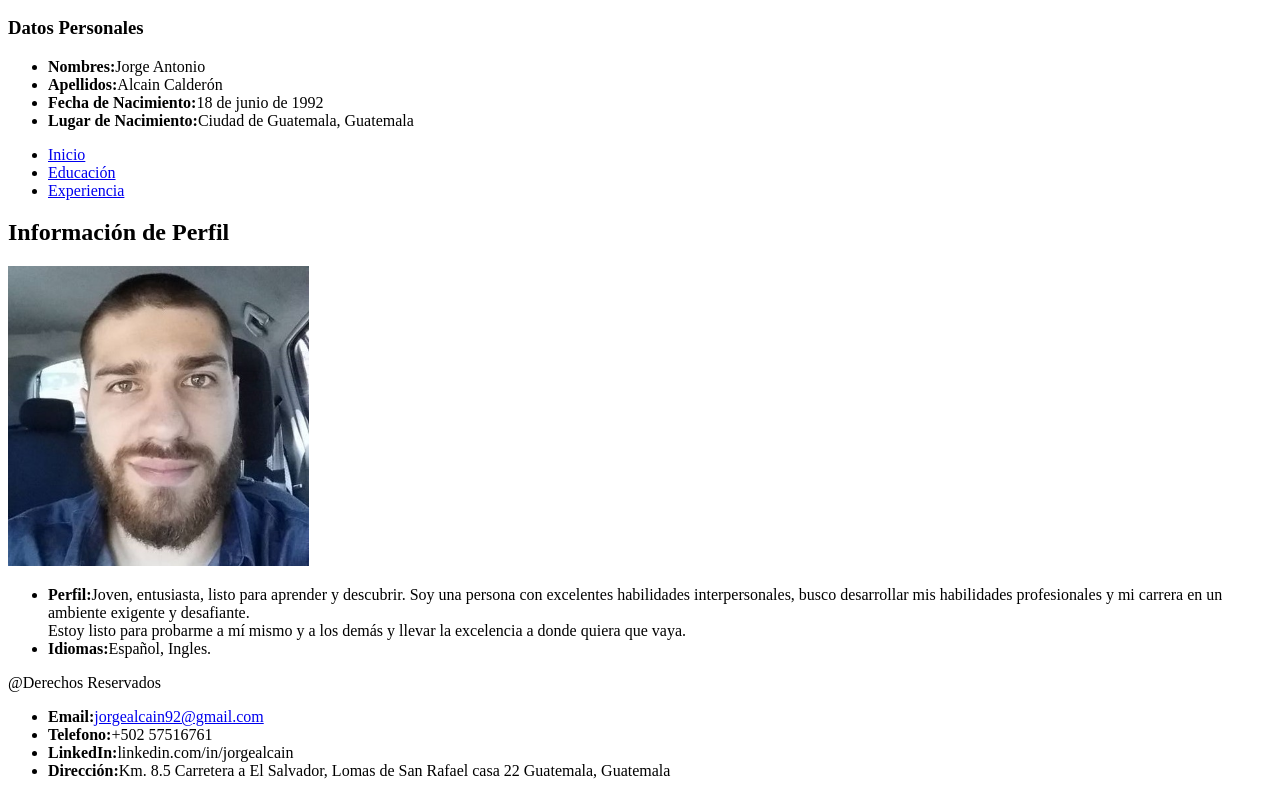
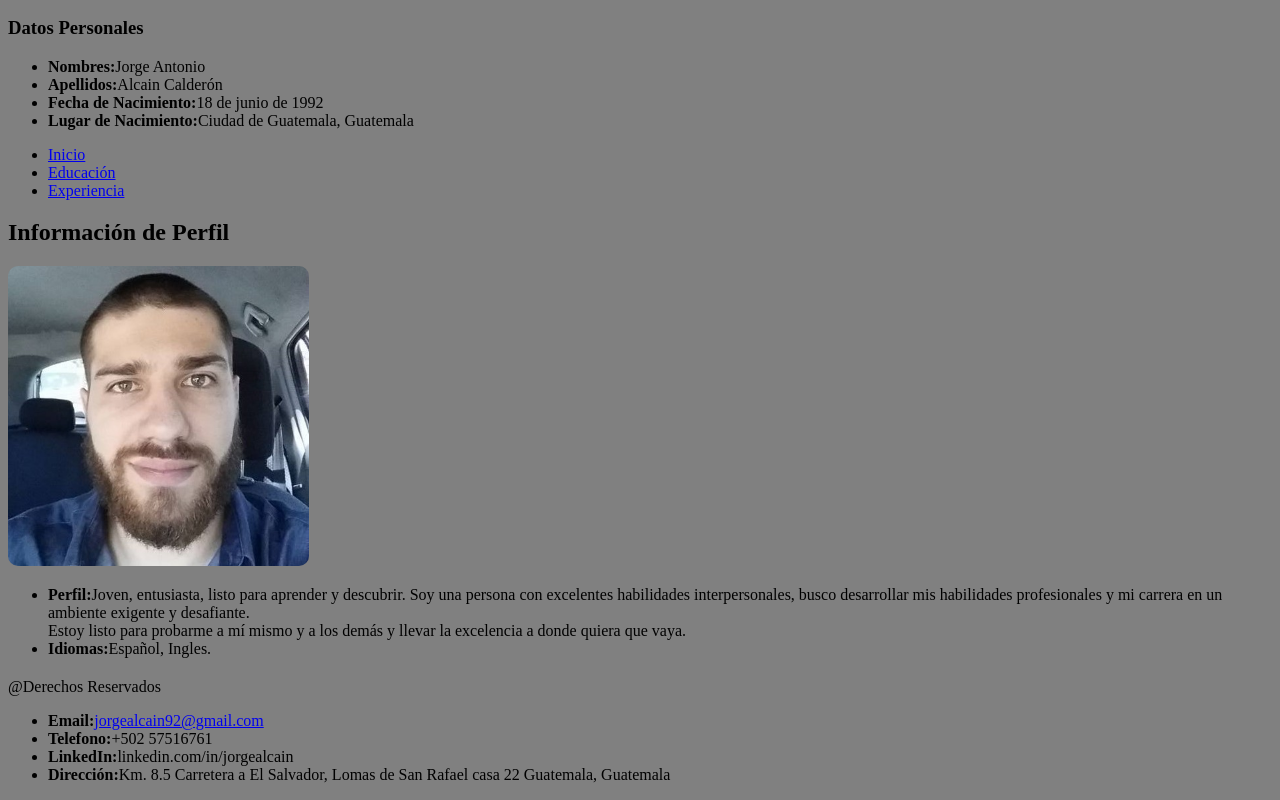
Before and after one commit to jorgeaalcain/FundamentosHTML_Jorge_Alcain, a plain HTML site: page index.html in a window 1280 px wide. Shown: the part 272-1072 px from the top of the page. Drawn offline with Linux system fonts and the light colour scheme.

Commit message:
Se agrego hoja de estilos CSS y cambios en los selectores de etiqueta

```diff
--- /dev/null
+++ b/css/estilos.css
@@ -0,0 +1,9 @@
+body {
+  background-color: gray;
+}
+footer {
+  margin-top: 20px;
+}
+img {
+  border-radius: 10px;
+}
--- a/index.html
+++ b/index.html
@@ -8,6 +8,7 @@
         </svg>
         <p><h1>Hoja de Vida</h1></p>
     <title>Hoja de Vida Digital</title>
+    <link rel="stylesheet" href="css/estilos.css">
   </head>
   <body>
     <p><h2>Jorge Alcain</h2></p>
@@ -33,7 +34,6 @@
         vaya.</li>
         <li><strong>Idiomas:</strong>Español, Ingles.</li>
       </ul>
-  </body>
     <footer>
         <p>@Derechos Reservados</p>
           <ul>
@@ -42,4 +42,6 @@
             <li><strong>LinkedIn:</strong>linkedin.com/in/jorgealcain</li>
             <li><strong>Dirección:</strong>Km. 8.5 Carretera a El Salvador, Lomas de San Rafael casa 22 Guatemala, Guatemala</li>
     </footer>
+  </body>
+
 </html>
```
Lines whose indentation alone changed are shown as unchanged.
